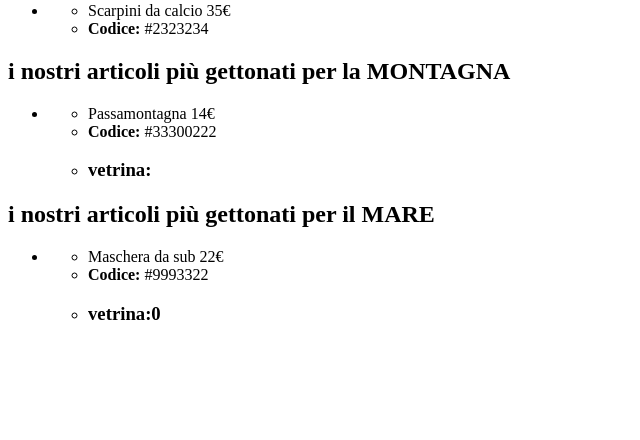
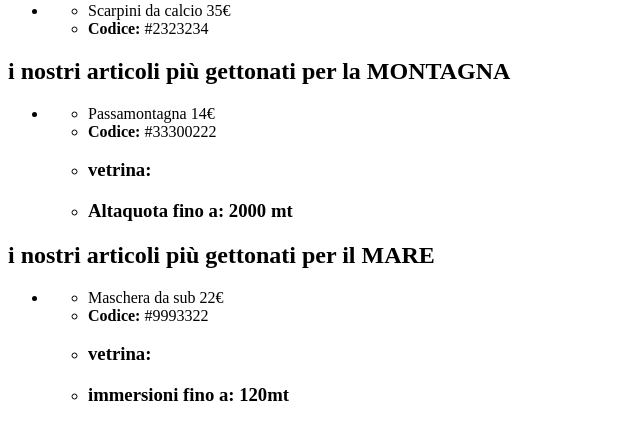
Before and after one commit to AlessioDiPietro/php-oop-2, a PHP site: page / in a window 1280 px wide. Shown: the part 167-607 px from the top of the page, without its empty margins (0-640 px from the left). Run offline with PHP 8.4, Linux system fonts and the light colour scheme.

Commit message:
ES- completo

```diff
--- a/ArticlesSport.php
+++ b/ArticlesSport.php
@@ -16,4 +16,5 @@ class ArticlesSport {
       return $this->name . "   " . $this->price . "&euro;";
   }
 
+
 }
--- a/EmployeeMare.php
+++ b/EmployeeMare.php
@@ -1,21 +1,19 @@
 <?php
 
 require_once 'ArticlesSport.php';
+require_once 'Vetrina.php';
+
 
 class EmployeeMare extends ArticlesSport {
 
-    public $vetrina=0 ;
+    public $immersioni_profonde ;
+    use Vetrina;
 
-    public function setVetrina($bol){
-
-        if($bol = 0){
-            $this->vetrina = "top in vetrina";
-        } elseif ($bol = 1){
-            $this->vetrina = "bottom in vetrina";
-        }
+    public function setImmersioni_profonde($_immersioni_profonde){
+        $this->immersioni_profonde = $_immersioni_profonde;
     }
 
-    public function getVetrina(){
-        return $this->vetrina;
+    public function getImmersioni_profonde(){
+        return $this->immersioni_profonde;
     }
 }
--- a/EmployeeMontagna.php
+++ b/EmployeeMontagna.php
@@ -1,22 +1,20 @@
 <?php
 
 require_once 'ArticlesSport.php';
+require_once 'Vetrina.php';
 
 class EmployeeMontagna extends ArticlesSport {
 
-    public $vetrina ;
 
-    public function setVetrina($_vetrina){
-        $this->vetrina = $_vetrina;
-        if($_vetrina = 0){
-            $this->vetrina = "top in vetrina";
-        } elseif ($_vetrina = 1){
-            $this->vetrina = "bottom in vetrina";
-        }
+    public $altaquota ;
+    use Vetrina;
+
+    public function setAltaquota($_altaquota){
+        $this->altaquota = $_altaquota;
     }
 
-    public function getVetrina(){
-        return $this->vetrina;
+    public function getAltaquota(){
+        return $this->altaquota;
     }
 
 }
--- /dev/null
+++ b/Vetrina.php
@@ -0,0 +1,16 @@
+<?php
+
+trait Vetrina {
+    public $vetrina_esp = "/ bottom in vetrina" ;
+
+    public function setVetrina_esp($split){
+
+        if ($split > 0) {
+            $this->vetrina_esp = "/ top in vetrina";
+        }
+    }
+
+    public function getVetrina_esp(){
+        return $this->vetrina_esp;
+    }
+}
--- a/index.php
+++ b/index.php
@@ -17,9 +17,12 @@ require_once 'EmployeeMare.php';
 $scarpini_calcio = new ArticlesSport('Scarpini da calcio', 35 ,2323234);
 
 $passamontagna = new EmployeeMontagna('Passamontagna', 14 , 33300222);
+$passamontagna->setAltaquota('2000 mt');
+$passamontagna->setVetrina_esp(0);
 
 $maschera_sub = new EmployeeMare('Maschera da sub', 22, 9993322);
-$maschera_sub->getVetrina(1);
+$maschera_sub->setImmersioni_profonde('120mt');
+$maschera_sub->setVetrina_esp(3);
 
 ?>
 
@@ -57,7 +60,8 @@ $maschera_sub->getVetrina(1);
                 <ul>
                     <li><?php echo $passamontagna->getDes() ?></li>
                     <li> <strong>Codice: </strong> #<?php echo $passamontagna->barcode ?></li>
-                    <li><h3>vetrina:</h3> <?php echo $passamontagna->getVetrina()?></li>
+                    <li><h3>vetrina:</h3><?php $passamontagna->getVetrina_esp()?></li>
+                    <li><h3>Altaquota fino a: <?php echo $passamontagna->getAltaquota()?></h3></li>
                 </ul>
             </li>
         </ul>
@@ -68,7 +72,8 @@ $maschera_sub->getVetrina(1);
                 <ul>
                     <li><?php echo $maschera_sub->getDes() ?></li>
                     <li> <strong>Codice: </strong> #<?php echo $maschera_sub->barcode ?></li>
-                    <li><h3>vetrina:<?php echo $maschera_sub->getVetrina()?></h3></li>
+                    <li><h3>vetrina:</h3><?php $maschera_sub->getVetrina_esp()?></li>
+                    <li><h3>immersioni fino a: <?php echo $maschera_sub->getImmersioni_profonde()?></h3></li>
                 </ul>
             </li>
         </ul>
```
